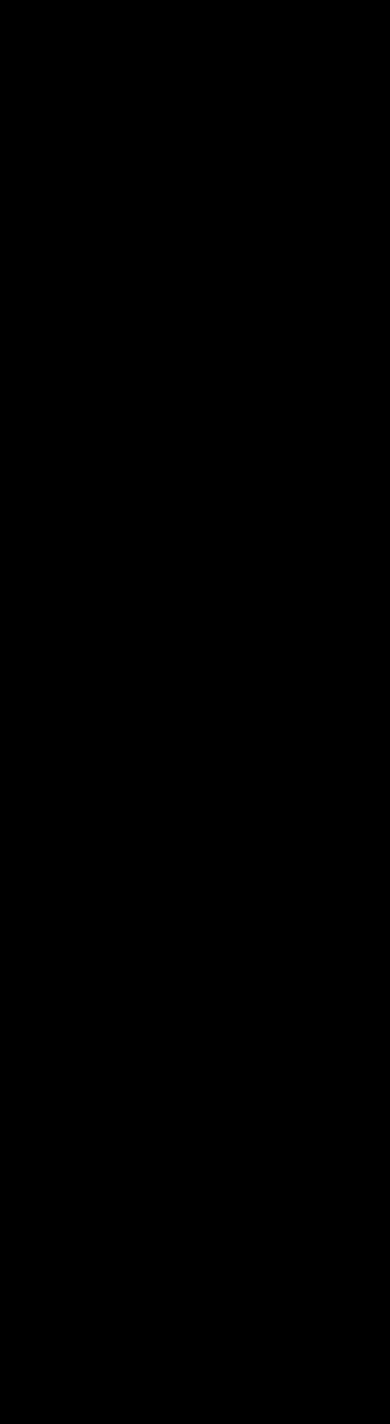
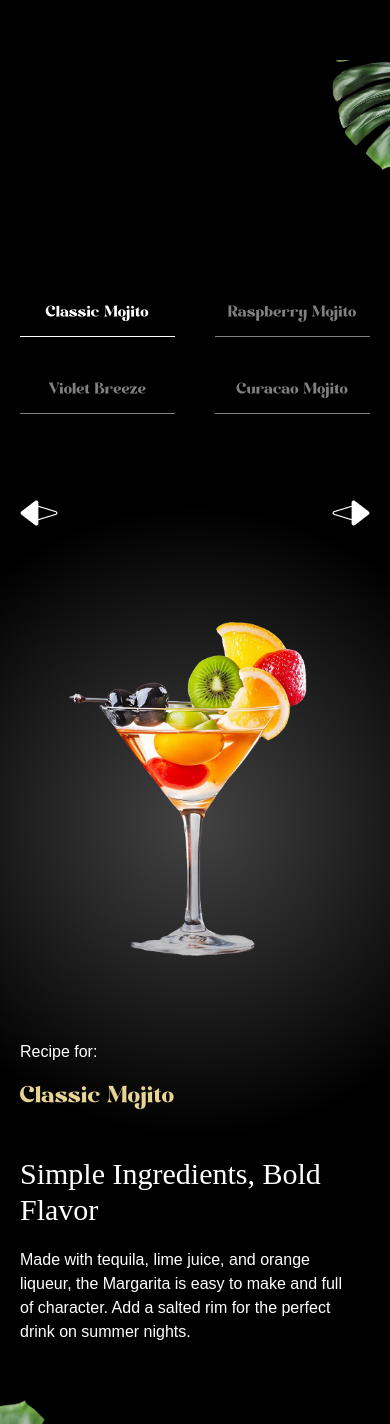
Before and after one commit to lovely-programmer/gsap-cocktail-project, a React (Vite) app: page / in a window 390 px wide. Shown: the part 5675-7099 px from the top of the page. Before the commit the page ends 5895 px from the top, so only its background shows below. Built offline with nearby package versions, Linux system fonts and the light colour scheme; a web font is replaced by a local one.

Commit message:
implement the Menu section

```diff
--- a/src/App.jsx
+++ b/src/App.jsx
@@ -5,6 +5,7 @@
 import Cocktails from "./components/Cocktails";
 import About from "./components/About";
 import Art from "./components/Art";
+import Menu from "./components/Menu";
 
 gsap.registerPlugin(ScrollTrigger, SplitText);
 
@@ -16,6 +17,7 @@
       <Cocktails />
       <About />
       <Art />
+      <Menu />
     </main>
   );
 }
--- a/src/components/Art.jsx
+++ b/src/components/Art.jsx
@@ -28,7 +28,7 @@
       .to(".masked-img", {
         scale: 1.3,
         maskPosition: "center",
-        maskSize: "400%",
+        maskSize: "300%",
         duration: 1,
         ease: "power1.out",
       })
--- /dev/null
+++ b/src/components/Menu.jsx
@@ -0,0 +1,132 @@
+"use client";
+import { useRef, useState } from "react";
+import { allCocktails } from "../../constants";
+import { useGSAP } from "@gsap/react";
+import gsap from "gsap";
+
+export default function Menu() {
+  const [currentIndex, setCurrentIndex] = useState(0);
+  const totalCocktails = allCocktails.length;
+  const contenRef = useRef();
+
+  useGSAP(() => {
+    gsap.fromTo("#title", { opacity: 0 }, { opacity: 1, duration: 1 });
+    gsap.fromTo(
+      ".cocktail img",
+      { opacity: 0, x: -100 },
+      { x: 0, opacity: 1, duration: 1, ease: "power1.inOut" }
+    );
+    gsap.fromTo(
+      ".details h2",
+      { y: 100, opacity: 0 },
+      { y: 0, opacity: 1, ease: "power1.inOut" }
+    );
+    gsap.fromTo(
+      ".details p",
+      { y: 100, opacity: 0 },
+      { y: 0, opacity: 1, ease: "power1.inOut" }
+    );
+  }, [currentIndex]);
+
+  const goToSlide = (index) => {
+    const newIndex = (index + totalCocktails) % totalCocktails;
+
+    setCurrentIndex(newIndex);
+  };
+
+  const getCocktailAt = (indexOffset) => {
+    return allCocktails[
+      (currentIndex + indexOffset + totalCocktails) % totalCocktails
+    ];
+  };
+
+  const currentCocktail = getCocktailAt(0);
+  const prevCocktail = getCocktailAt(-1);
+  const nextCocktail = getCocktailAt(1);
+
+  return (
+    <section id="menu" aria-labelledby="menu-heading">
+      <img
+        src="/images/slider-left-leaf.png"
+        alt="left-leaf"
+        id="m-left-leaf"
+      />
+      <img
+        src="/images/slider-right-leaf.png"
+        alt="right-leaf"
+        id="m-right-leaf"
+      />
+
+      <h2 id="idmenu-heading" className="sr-only">
+        Cocktail Menu
+      </h2>
+
+      <nav className="cocktail-tabs" aria-label="Cocktail Navigation">
+        {allCocktails.map((cocktail, index) => {
+          const isActive = index === currentIndex;
+          return (
+            <button
+              key={cocktail.id}
+              className={
+                isActive
+                  ? "text-white border-white"
+                  : "text-white/50 border-white/50"
+              }
+              onClick={() => goToSlide(index)}
+            >
+              {cocktail.name}
+            </button>
+          );
+        })}
+      </nav>
+
+      <div className="content">
+        <div className="arrows">
+          <button
+            className="text-left"
+            onClick={() => goToSlide(currentIndex - 1)}
+          >
+            <span>{prevCocktail.name}</span>
+            <img
+              src="/images/right-arrow.png"
+              alt="right-arrow"
+              aria-hidden="true"
+            />
+          </button>
+
+          <button
+            className="text-left"
+            onClick={() => goToSlide(currentIndex + 1)}
+          >
+            <span>{nextCocktail.name}</span>
+            <img
+              src="/images/left-arrow.png"
+              alt="left-arrow"
+              aria-hidden="true"
+            />
+          </button>
+        </div>
+
+        <div className="cocktail">
+          <img
+            src={currentCocktail.image}
+            alt="currentCocktailImage"
+            className="object-contain"
+          />
+        </div>
+
+        <div className="recipe">
+          <div ref={contenRef} className="info">
+            <p>Recipe for: </p>
+            <p id="title">{currentCocktail.name}</p>
+          </div>
+
+          <div className="details">
+            <h2>{currentCocktail.title}</h2>
+            <p>{currentCocktail.description}</p>
+          </div>
+        </div>
+      </div>
+    </section>
+  );
+}
--- a/src/index.css
+++ b/src/index.css
@@ -53,10 +53,7 @@
 }
 
 @utility masked-img {
-  mask-image: url("/images/mask-img.png");
-  mask-repeat: no-repeat;
-  mask-position: center;
-  mask-size: 50%;
+  @apply mask-[url("/images/mask-img.png")] mask-no-repeat mask-center mask-size-[50%] xl:mask-auto;
 }
 
 @layer components {
@@ -261,7 +258,7 @@
       }
 
       div {
-        @apply opacity-0 md:px-0 px-5 space-y-5 absolute md:bottom-5 bottom-52 left-1/2 -translate-x-1/2;
+        @apply opacity-0 md:px-0 px-5 space-y-5 absolute md:-bottom-10 bottom-80 left-1/2 -translate-x-1/2;
 
         h3 {
           @apply md:text-5xl text-2xl text-center font-serif md:w-full w-80 text-white;
```
